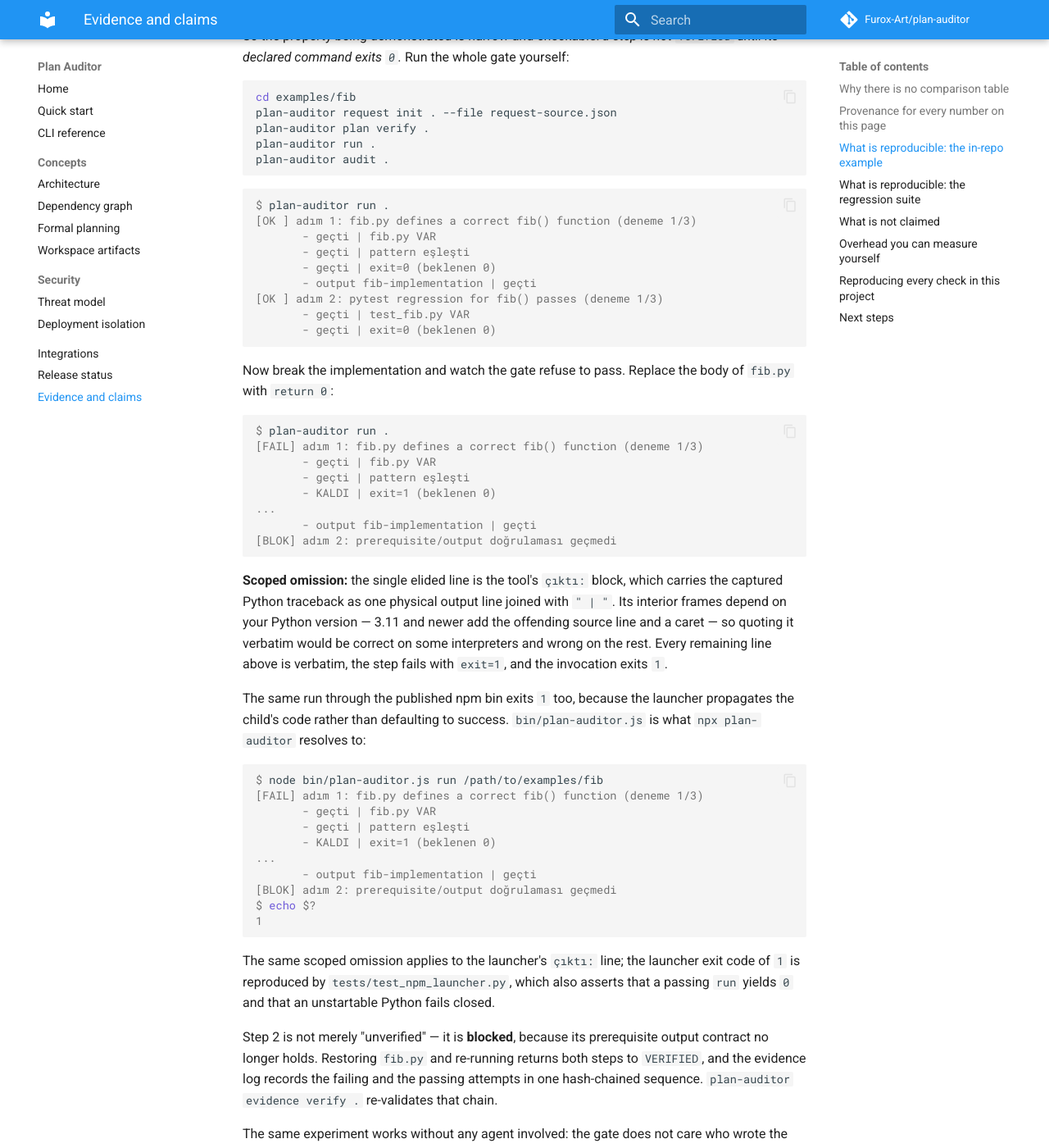
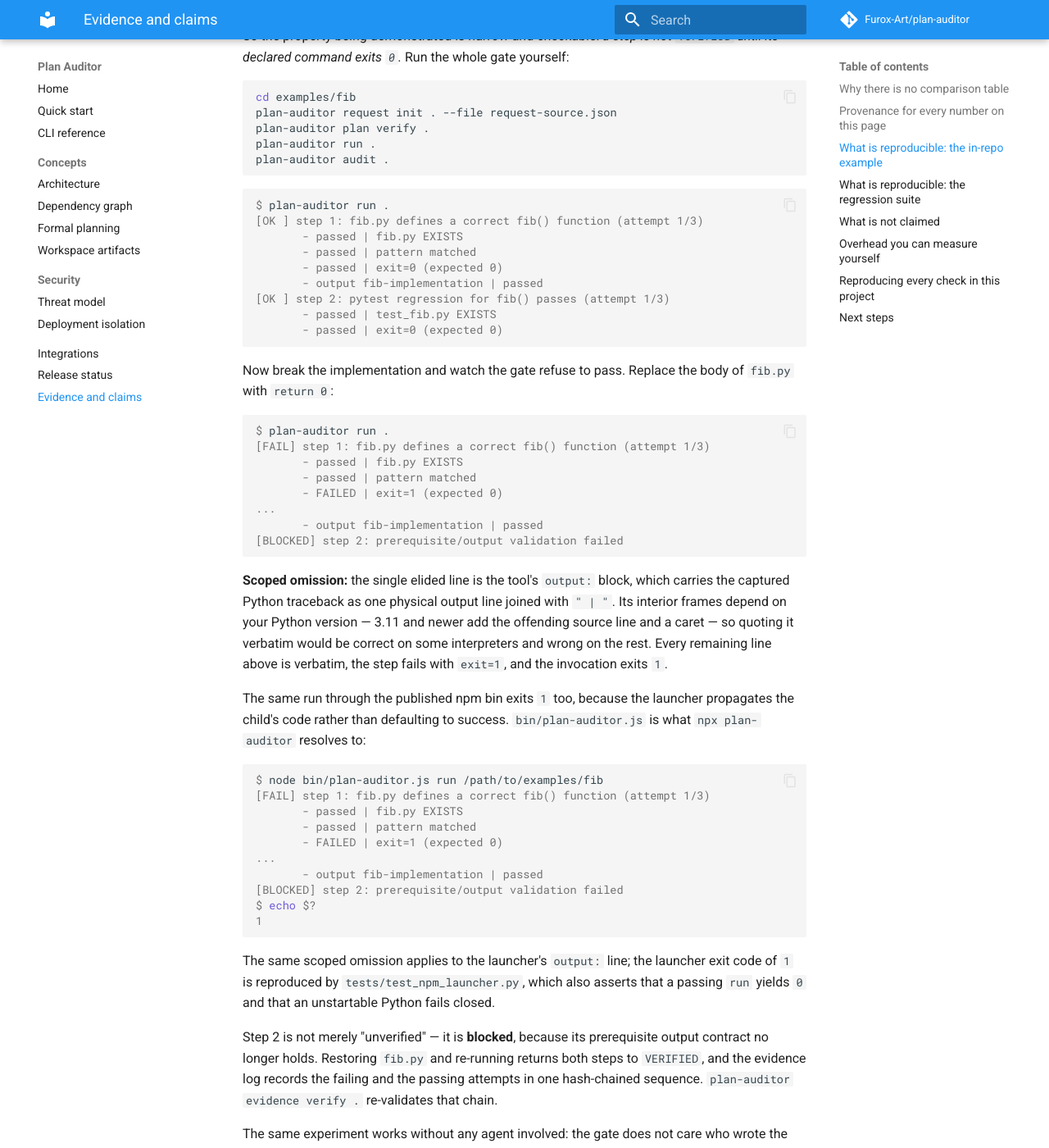
Before and after one commit to Furox-Art/plan-auditor, an MkDocs documentation site: the page built from docs/benchmark.md, in a window 1280 px wide and 1400 px high, scrolled down 2664 px. Shown: the whole window at 82% size. Built offline with MkDocs 1.6.1 and Material for MkDocs 9.7.7, drawn with Linux system fonts in a browser that asks for light colours; comment, search, counter and statistics services are not loaded.

Commit message:
i18n: translate CLI output to English
The tool printed Turkish-only messages while every document around it was
written in English. Transcripts in README and docs are asserted against real
CLI output, so the two had to move together.

Scope is user-visible text only:

- result and status lines (RESULT, FULL AUDIT, summary)
- step labels and the attempt counter
- per-check pass/fail markers and exit-code detail
- table headers, snapshot and schema error messages
- CLI help strings

No logic, no JSON keys, no semantics. All 396 tests pass.

This also unblocks the transcript tests, which compare README against live
output and had been failing on every translated line.

````diff
--- a/docs/benchmark.md
+++ b/docs/benchmark.md
@@ -97,14 +97,14 @@ plan-auditor audit .
 
 ```console
 $ plan-auditor run .
-[OK ] adım 1: fib.py defines a correct fib() function (deneme 1/3)
-       - geçti | fib.py VAR
-       - geçti | pattern eşleşti
-       - geçti | exit=0 (beklenen 0)
-       - output fib-implementation | geçti
-[OK ] adım 2: pytest regression for fib() passes (deneme 1/3)
-       - geçti | test_fib.py VAR
-       - geçti | exit=0 (beklenen 0)
+[OK ] step 1: fib.py defines a correct fib() function (attempt 1/3)
+       - passed | fib.py EXISTS
+       - passed | pattern matched
+       - passed | exit=0 (expected 0)
+       - output fib-implementation | passed
+[OK ] step 2: pytest regression for fib() passes (attempt 1/3)
+       - passed | test_fib.py EXISTS
+       - passed | exit=0 (expected 0)
 ```
 
 Now break the implementation and watch the gate refuse to pass. Replace the body of
@@ -112,16 +112,16 @@ Now break the implementation and watch the gate refuse to pass. Replace the body
 
 ```console
 $ plan-auditor run .
-[FAIL] adım 1: fib.py defines a correct fib() function (deneme 1/3)
-       - geçti | fib.py VAR
-       - geçti | pattern eşleşti
-       - KALDI | exit=1 (beklenen 0)
+[FAIL] step 1: fib.py defines a correct fib() function (attempt 1/3)
+       - passed | fib.py EXISTS
+       - passed | pattern matched
+       - FAILED | exit=1 (expected 0)
 ...
-       - output fib-implementation | geçti
-[BLOK] adım 2: prerequisite/output doğrulaması geçmedi
+       - output fib-implementation | passed
+[BLOCKED] step 2: prerequisite/output validation failed
 ```
 
-**Scoped omission:** the single elided line is the tool's `çıktı:` block, which
+**Scoped omission:** the single elided line is the tool's `output:` block, which
 carries the captured Python traceback as one physical output line joined with
 `" | "`. Its interior frames depend on your Python version — 3.11 and newer add
 the offending source line and a caret — so quoting it verbatim would be correct on
@@ -134,18 +134,18 @@ is what `npx plan-auditor` resolves to:
 
 ```console
 $ node bin/plan-auditor.js run /path/to/examples/fib
-[FAIL] adım 1: fib.py defines a correct fib() function (deneme 1/3)
-       - geçti | fib.py VAR
-       - geçti | pattern eşleşti
-       - KALDI | exit=1 (beklenen 0)
+[FAIL] step 1: fib.py defines a correct fib() function (attempt 1/3)
+       - passed | fib.py EXISTS
+       - passed | pattern matched
+       - FAILED | exit=1 (expected 0)
 ...
-       - output fib-implementation | geçti
-[BLOK] adım 2: prerequisite/output doğrulaması geçmedi
+       - output fib-implementation | passed
+[BLOCKED] step 2: prerequisite/output validation failed
 $ echo $?
 1
 ```
 
-The same scoped omission applies to the launcher's `çıktı:` line; the launcher exit
+The same scoped omission applies to the launcher's `output:` line; the launcher exit
 code of `1` is reproduced by `tests/test_npm_launcher.py`, which also asserts that
 a passing `run` yields `0` and that an unstartable Python fails closed.
 
````
Also changed, not shown: CONTRIBUTING.md (+1 -1 lines), README.md (+4 -5 lines), docs/cli.md (+7 -7 lines), docs/quickstart.md (+16 -16 lines), 8 other files.
